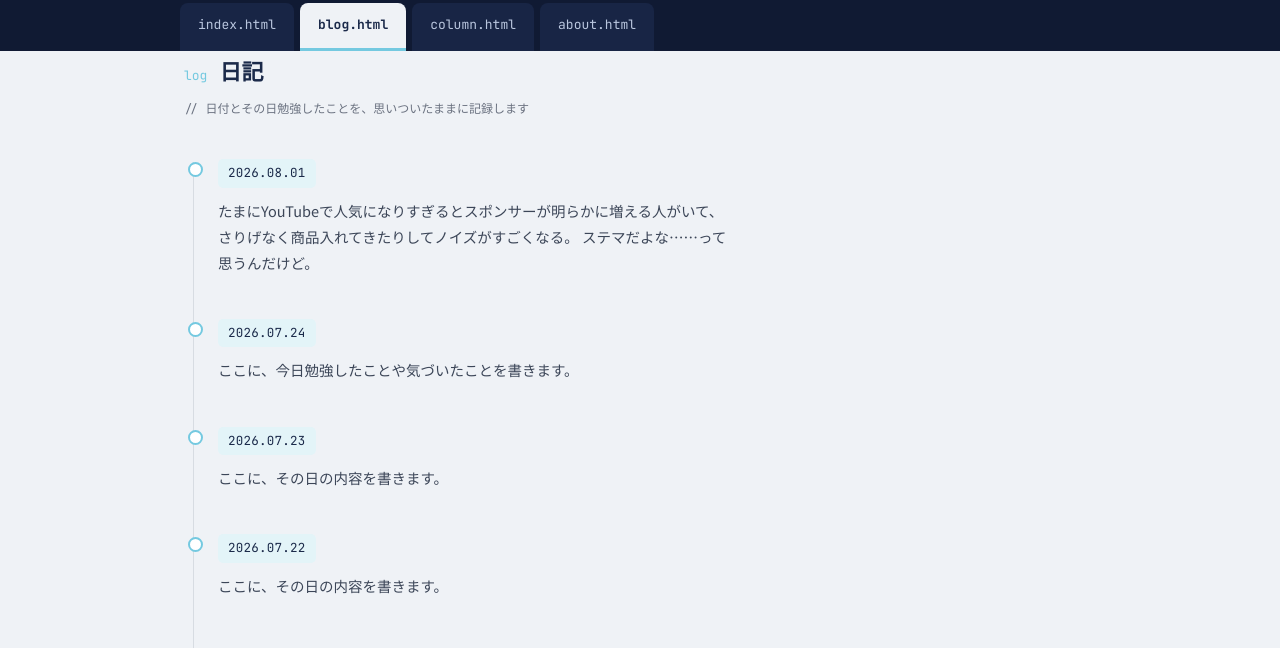
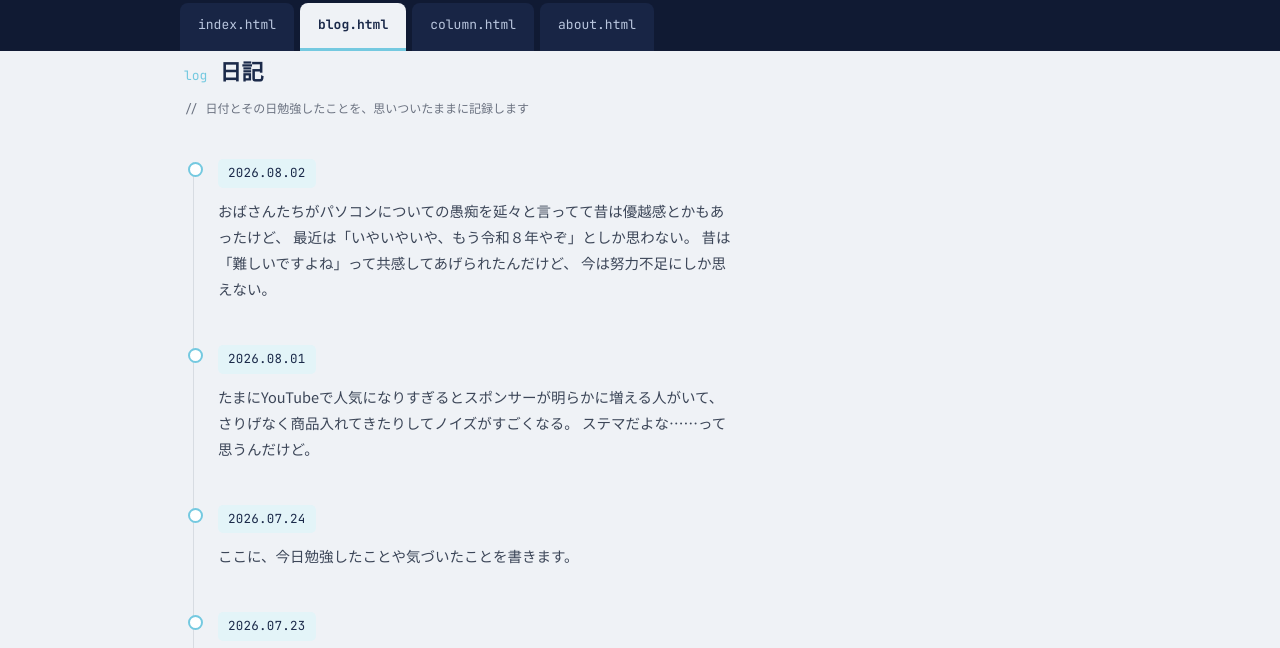
Before and after one commit to Azaleacreativeroom888/fan-computer, a plain HTML site: page blog.html in a window 1280 px wide. Shown: the part 125-773 px from the top of the page. Drawn offline with Linux system fonts and the light colour scheme.

Commit message:
Update blog.html

```diff
--- a/blog.html
+++ b/blog.html
@@ -129,6 +129,14 @@
   <div class="log">
 
     <article class="entry">
+      <div class="date">2026.08.02</div>
+      <p>おばさんたちがパソコンについての愚痴を延々と言ってて昔は優越感とかもあったけど、
+      最近は「いやいやいや、もう令和８年やぞ」としか思わない。
+      昔は「難しいですよね」って共感してあげられたんだけど、
+      今は努力不足にしか思えない。</p>
+    </article>
+
+    <article class="entry">
       <div class="date">2026.08.01</div>
       <p>たまにYouTubeで人気になりすぎるとスポンサーが明らかに増える人がいて、
       さりげなく商品入れてきたりしてノイズがすごくなる。
```
